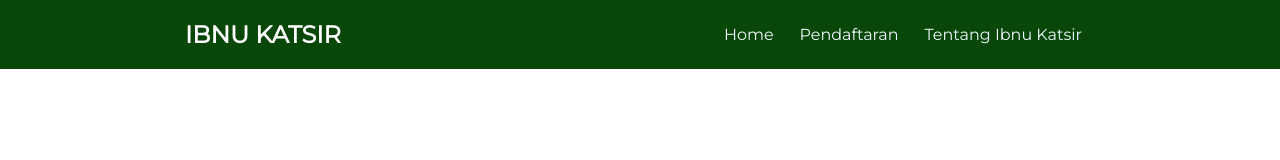
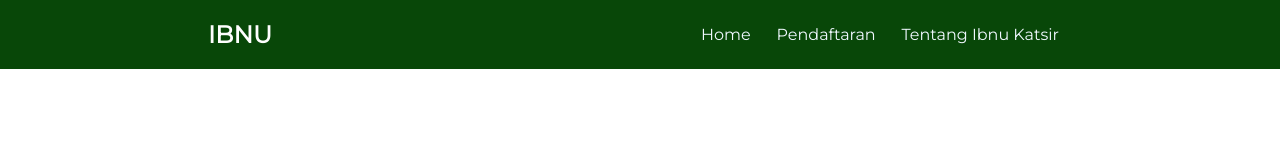
Before and after one commit to GemaSuryanda/navbar, a plain HTML site: page index.html in a window 1280 px wide. Drawn offline with Linux system fonts and the light colour scheme.

Commit message:
Mengubah judul ibnu katsir menjadi ibnu

```diff
--- a/index.html
+++ b/index.html
@@ -16,7 +16,7 @@
 <body>
     <nav>
         <div class="logo">
-            <h4>IBNU KATSIR</h4>
+            <h4>IBNU</h4>
         </div>
         <ul>
             <li><a href="">Home</a></li>
@@ -34,4 +34,5 @@
 
     <script src="script.js"></script>
 </body>
+
 </html>
```
